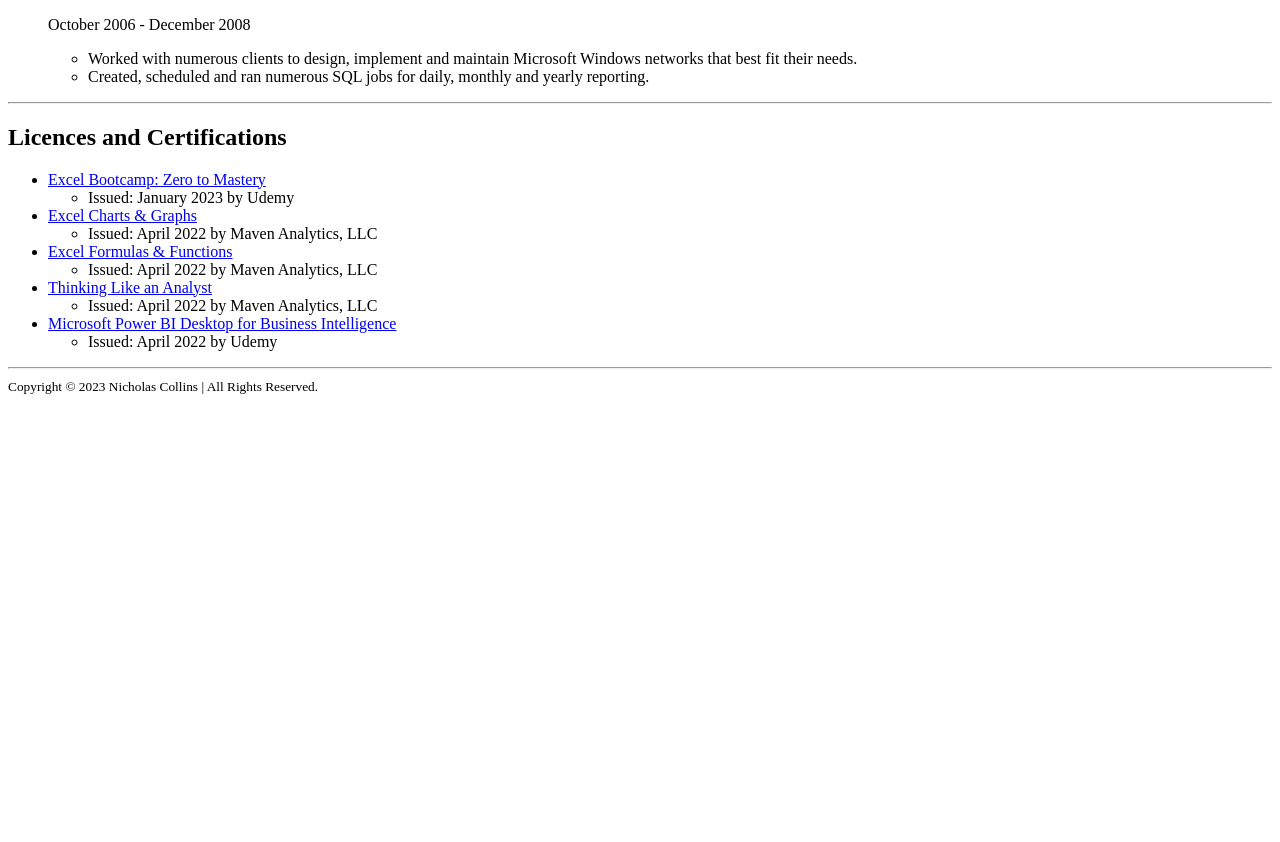
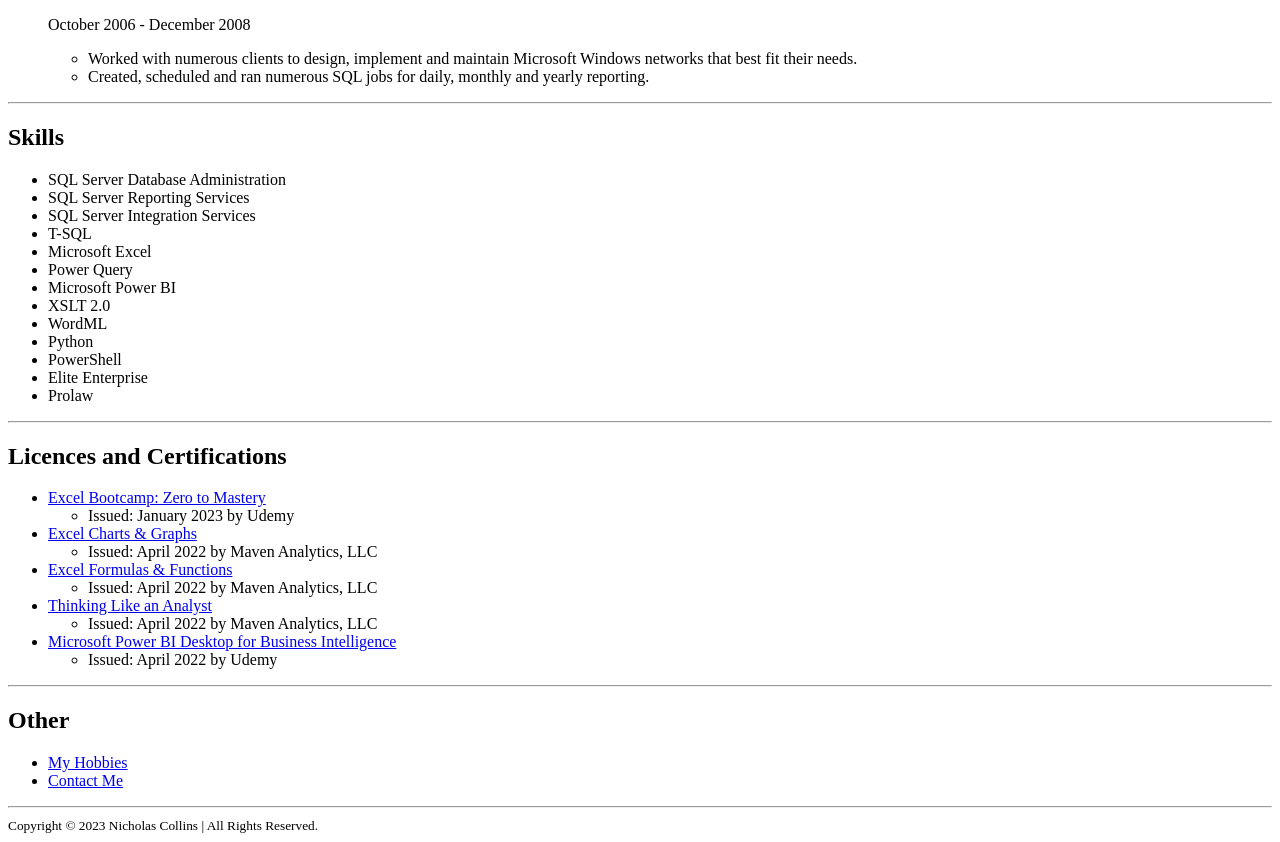
Before and after one commit to ModReteroGaming/WebDev2023_Capstone-01, a plain HTML site: page index.html in a window 1280 px wide. Shown: the part 1503-2345 px from the top of the page. Before the commit the page ends 1906 px from the top, so only its background shows below. Drawn offline with Linux system fonts and the light colour scheme.

Commit message:
Add files via upload

```diff
--- a/index.html
+++ b/index.html
@@ -13,7 +13,7 @@
         SQL | T-SQL | SSRS | Python | Power Query | Elite Enterprise | ProLaw
     </p>
     <hr/>
-    <h2>About</h2>
+    <h2>Summary</h2>
     <p>
         Specialties: Database Development, Server Maintenance, Virtual Servers
     </p>
@@ -80,6 +80,23 @@
             </ul>
     </ul>
     <hr/>
+    <h2>Skills</h2>
+    <ul>
+        <li>SQL Server Database Administration</li>
+        <li>SQL Server Reporting Services</li>
+        <li>SQL Server Integration Services</li>
+        <li>T-SQL</li>
+        <li>Microsoft Excel</li>
+        <li>Power Query</li>
+        <li>Microsoft Power BI</li>
+        <li>XSLT 2.0</li>
+        <li>WordML</li>
+        <li>Python</li>
+        <li>PowerShell</li>
+        <li>Elite Enterprise</li>
+        <li>Prolaw</li>
+    </ul>
+    <hr/>
     <h2>Licences and Certifications</h2>
     <ul>
         <li><a href="https://www.udemy.com/certificate/UC-ece25ea3-f2a7-4f49-ad30-f0e23d10d8f1/">Excel Bootcamp: Zero to Mastery</a>
@@ -108,6 +125,12 @@
             </ul>
         </li>
     </ul>
+    <hr/>
+    <h2>Other</h2>
+    <ul>
+        <li><a href="./hobbies.html">My Hobbies</a></li>
+        <li><a href="./contact.html">Contact Me</a></li>
+    </ul>
 </body>
 <footer>
     <hr/>
```
Also changed, not shown: contact.html (added, +20 -0 lines), hobbies.html (added, +23 -0 lines).
